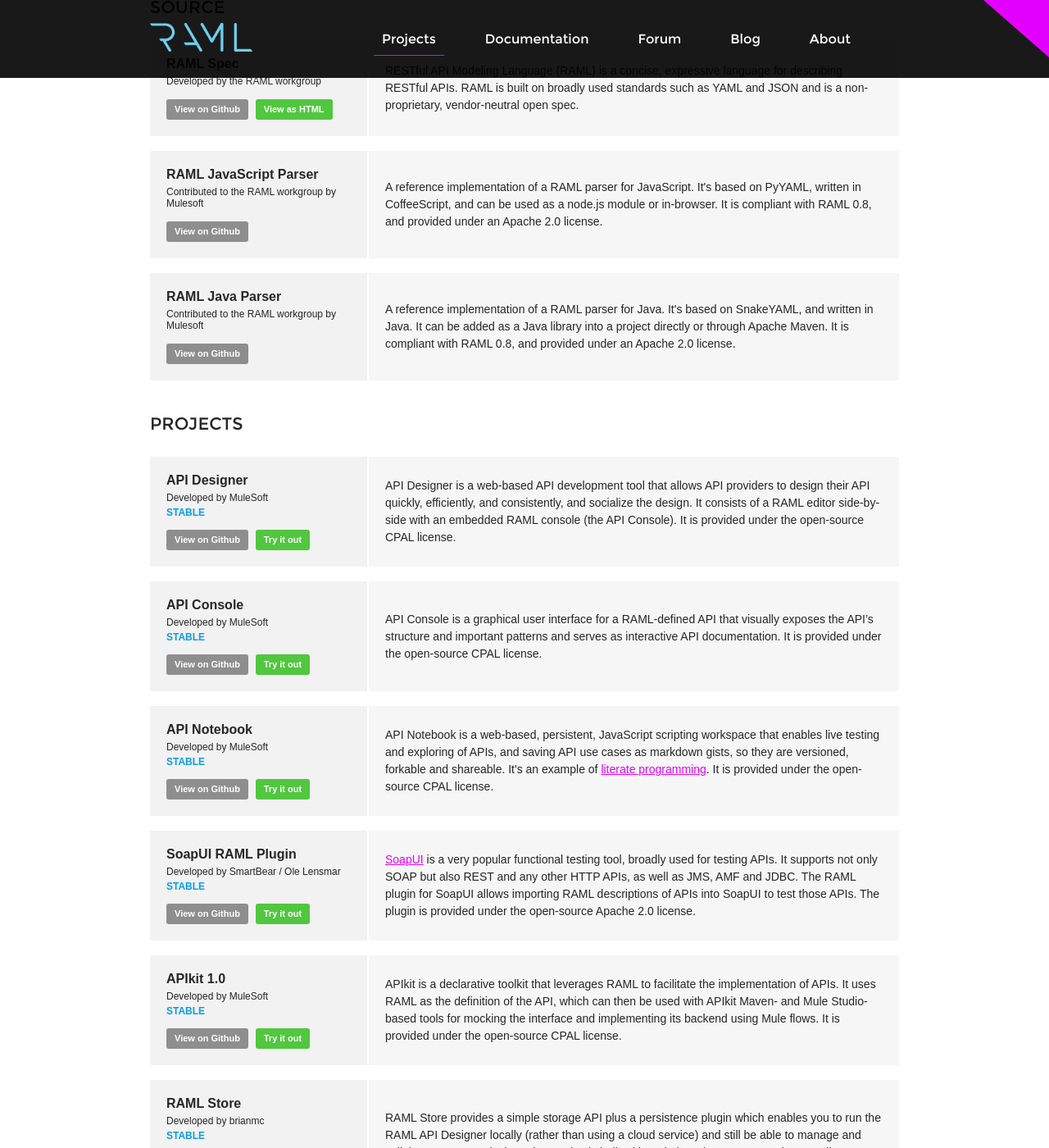
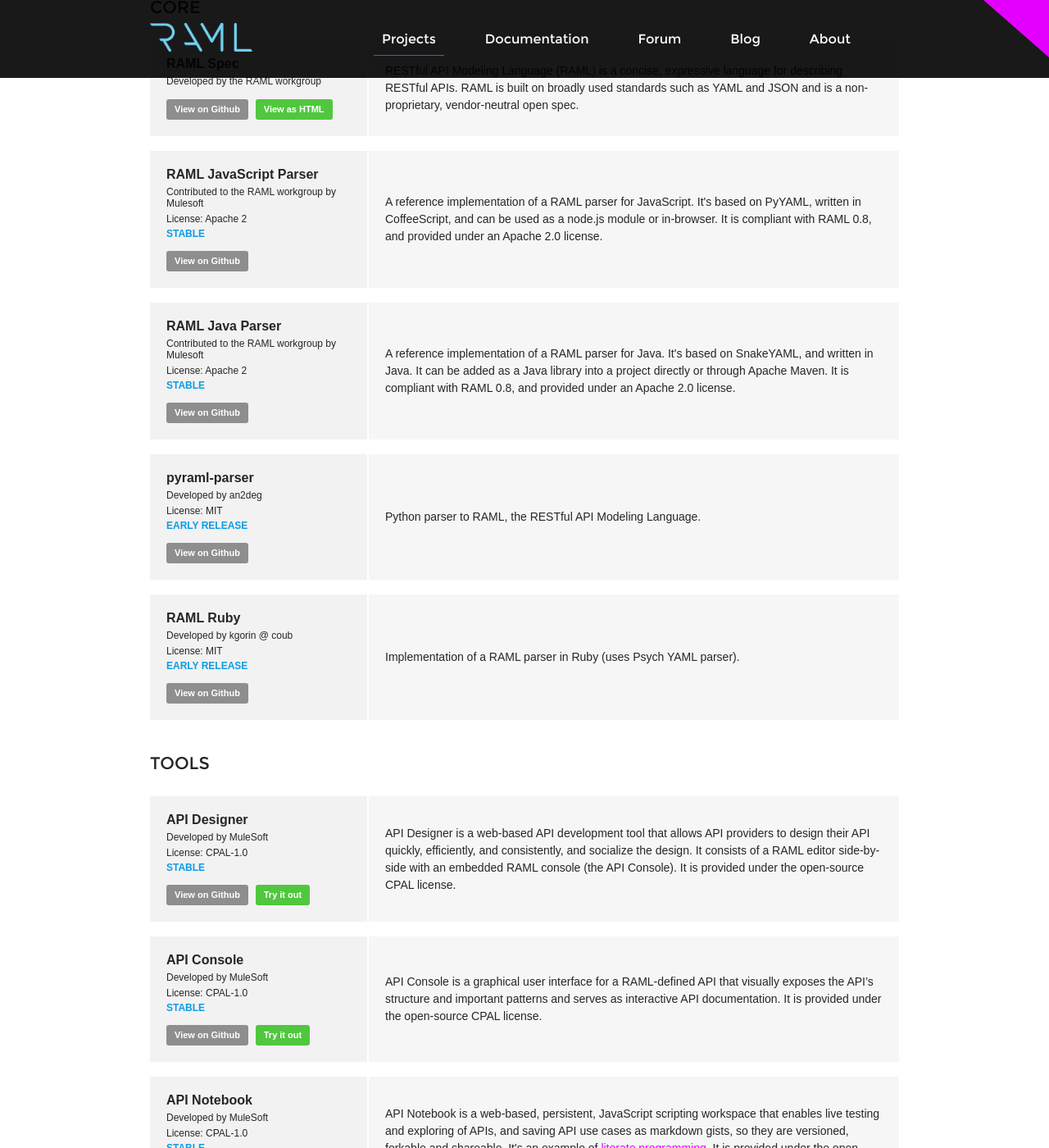
Before and after one commit to raml-org/raml-spec, a Jekyll site: the page built from projects.html, in a window 1280 px wide and 1400 px high, scrolled down 211 px. Shown: the whole window at 82% size. Built offline with Jekyll 4.4.1, drawn with Linux system fonts in a browser that asks for light colours; nearby versions of some CDN libraries; some web fonts are replaced; some of the changed text lies outside the part shown.

Commit message:
Merged projects.html

```diff
--- a/projects.html
+++ b/projects.html
@@ -8,7 +8,7 @@
                     <li><a class="active" href="projects.html">RAML Projects</a></li>
                   </ul>
                 </div>
-                <h2>Source</h2>
+                <h2>Core</h2>
                 <ul class="projects-source">
                   <li>
                     <div class="project-title">
@@ -27,6 +27,8 @@
                       <div class="icon"></div>
                       <h3>RAML JavaScript Parser</h3>
                       <h4>Contributed to the RAML workgroup by Mulesoft</h4>
+                      <h4>License: Apache 2</h4>
+                      <p>Stable</p>
                       <a href="https://github.com/raml-org/raml-js-parser" class="project-github">View on Github</a>
                     </div>
                     <div class="project-description">
@@ -40,6 +42,8 @@
                       <div class="icon"></div>
                       <h3>RAML Java Parser</h3>
                       <h4>Contributed to the RAML workgroup by Mulesoft</h4>
+                      <h4>License: Apache 2</h4>
+                      <p>Stable</p>
                       <a href="https://github.com/raml-org/raml-java-parser" class="project-github">View on Github</a>
                     </div>
                     <div class="project-description">
@@ -48,18 +52,45 @@
                         It is compliant with RAML 0.8, and provided under an Apache 2.0 license.</p>
                     </div>
                   </li>
+                  <li>
+                    <div class="project-title">
+                      <div class="icon"></div>
+                      <h3>pyraml-parser</h3>
+                      <h4>Developed by an2deg</h4>
+                      <h4>License: MIT</h4>
+                      <p>Early Release</p>
+                      <a href="https://github.com/an2deg/pyraml-parser" class="project-github" target="_blank">View on Github</a>
+                    </div>
+                    <div class="project-description">
+                      <p>Python parser to RAML, the RESTful API Modeling Language.</p>
+                    </div>
+                  </li>
+                  <li>
+                    <div class="project-title">
+                      <div class="icon"></div>
+                      <h3>RAML Ruby</h3>
+                      <h4>Developed by kgorin @ coub</h4>
+                      <h4>License: MIT</h4>
+                      <p>Early Release</p>
+                      <a href="https://github.com/coub/raml_ruby" class="project-github">View on Github</a>
+                    </div>
+                    <div class="project-description">
+                      <p>Implementation of a RAML parser in Ruby (uses Psych YAML parser).</p>
+                    </div>
+                  </li>
                   <!-- <li class="projects-add">
                     <a href="#"><i>+</i><h3>Submit RAML tools</h3></a>
                   </li> -->
                 </ul>
-                <h2>Projects</h2>
+                <h2>Tools</h2>
                 <ul class="projects-projects">
                   <li>
                     <div class="project-title">
                       <div class="icon"></div>
                       <h3>API Designer</h3>
                       <h4>Developed by MuleSoft</h4>
-                      <p>stable</p>
+                      <h4>License: CPAL-1.0</h4>
+                      <p>Stable</p>
                       <a href="https://github.com/mulesoft/api-designer" class="project-github">View on Github</a>
                       <a href="http://api-portal.anypoint.mulesoft.com/raml/api-designer" class="project-html">Try it out</a>
                     </div>
@@ -75,7 +106,8 @@
                       <div class="icon"></div>
                       <h3>API Console</h3>
                       <h4>Developed by MuleSoft</h4>
-                      <p>stable</p>
+                      <h4>License: CPAL-1.0</h4>
+                      <p>Stable</p>
                       <a href="https://github.com/mulesoft/api-console" class="project-github">View on Github</a>
                       <a href="http://api-portal.anypoint.mulesoft.com/raml-tools" class="project-html">Try it out</a>
                     </div>
@@ -90,7 +122,8 @@
                       <div class="icon"></div>
                       <h3>API Notebook</h3>
                       <h4>Developed by MuleSoft</h4>
-                      <p>stable</p>
+                      <h4>License: CPAL-1.0</h4>
+                      <p>Stable</p>
                       <a href="https://github.com/mulesoft/api-notebook" class="project-github">View on Github</a>
                       <a href="http://apinotebook.com" class="project-html">Try it out</a>
                     </div>
@@ -107,7 +140,8 @@
                       <div class="icon"></div>
                       <h3>SoapUI RAML Plugin</h3>
                       <h4>Developed by SmartBear / Ole Lensmar</h4>
-                      <p>stable</p>
+                      <h4>License: Apache 2</h4>
+                      <p>Stable</p>
                       <a href="https://github.com/olensmar/soapui-raml-plugin" class="project-github">View on Github</a>
                       <a href="http://olensmar.blogspot.se/2013/12/a-raml-apihub-plugin-for-soapui.html" class="project-html">Try it out</a>
                     </div>
@@ -124,7 +158,8 @@
                       <div class="icon"></div>
                       <h3>APIkit 1.0</h3>
                       <h4>Developed by MuleSoft</h4>
-                      <p>stable</p>
+                      <h4>License: CPAL-1.0</h4>
+                      <p>Stable</p>
                       <a href="https://github.com/mulesoft/apikit" class="project-github">View on Github</a>
                       <a href="http://www.mulesoft.org/documentation/display/current/APIkit" class="project-html">Try it out</a>
                     </div>
@@ -140,7 +175,8 @@
                       <div class="icon"></div>
                       <h3>RAML Store</h3>
                       <h4>Developed by brianmc</h4>
-                      <p>stable</p>
+                      <h4>License: Apache 2</h4>
+                      <p>Early Release</p>
                       <a href="https://github.com/brianmc/raml-store" class="project-github">View on Github</a>
                     </div>
                     <div class="project-description">
@@ -154,7 +190,8 @@
                       <div class="icon"></div>
                       <h3>JAX-RS Codegen</h3>
                       <h4>Developed by MuleSoft</h4>
-                      <p>stable</p>
+                      <h4>License: Apache 2/h4>
+                      <p>Stable</p>
                       <a href="https://github.com/mulesoft/raml-jaxrs-codegen" class="project-github">View on Github</a>
                     </div>
                     <div class="project-description">
@@ -171,7 +208,8 @@
                       <div class="icon"></div>
                       <h3>RAML Sublime Plugin</h3>
                       <h4>Developed by MuleSoft</h4>
-                      <p>stable</p>
+                      <h4>License: Apache 2</h4>
+                      <p>Stable</p>
                       <a href="https://github.com/mulesoft/raml-sublime-plugin" class="project-github">View on Github</a>
                     </div>
                     <div class="project-description">
@@ -184,7 +222,8 @@
                       <div class="icon"></div>
                       <h3>RAML to HTML</h3>
                       <h4>Developed by kevinrenskers</h4>
-                      <p>stable</p>
+                      <h4>License: MIT</h4>
+                      <p>Stable</p>
                       <a href="https://github.com/kevinrenskers/raml2html" class="project-github">View on Github</a>
                     </div>
                     <div class="project-description">
@@ -197,7 +236,8 @@
                       <div class="icon"></div>
                       <h3>ATOM RAML package</h3>
                       <h4>Developed by n4ch03</h4>
-                      <p>stable</p>
+                      <h4>License: MIT</h4>
+                      <p>Early Release</p>
                       <a href="https://github.com/n4ch03/atom-raml" class="project-github">View on Github</a>
                     </div>
                     <div class="project-description">
@@ -209,7 +249,8 @@
                       <div class="icon"></div>
                       <h3>GULP RAML plugin</h3>
                       <h4>Developed by JohanObrink</h4>
-                      <p>stable</p>
+                      <h4>License: MIT</h4>
+                      <p>Early Release</p>
                       <a href="https://github.com/JohanObrink/gulp-raml" class="project-github">View on Github</a>
                     </div>
                     <div class="project-description">
@@ -221,7 +262,8 @@
                       <div class="icon"></div>
                       <h3>Osprey</h3>
                       <h4>Developed by MuleSoft</h4>
-                      <p>stable</p>
+                      <h4>License: Apache 2</h4>
+                      <p>Early Release</p>
                       <a href="https://github.com/mulesoft/osprey" class="project-github">View on Github</a>
                     </div>
                     <div class="project-description">
@@ -233,27 +275,29 @@
                   <li>
                     <div class="project-title">
                       <div class="icon"></div>
-                      <h3>RAML Ruby</h3>
-                      <h4>Developed by kgorin @ coub</h4>
-                      <p>stable</p>
-                      <a href="https://github.com/coub/raml_ruby" class="project-github">View on Github</a>
-                    </div>
-                    <div class="project-description">
-                      <p>Implementation of a RAML parser in Ruby (uses Psych YAML parser).</p>
-                    </div>
-                  </li>
-                  <li>
-                    <div class="project-title">
-                      <div class="icon"></div>
                       <h3>RAMLang</h3>
                       <h4>Developed by alexios3d</h4>
-                      <p>stable</p>
+                      <h4>License: MIT</h4>
+                      <p>Early Release</p>
                       <a href="https://github.com/syple/generator-ramlang" class="project-github">View on Github</a>
                     </div>
                     <div class="project-description">
                       <p>RAMLang is a simple and easy to use command line tool. It's main goal is to provide AngularJS services which help communicate with RESTful API's.</p>
                     </div>
                   </li>
+                  <li>
+                    <div class="project-title">
+                      <div class="icon"></div>
+                      <h3>swagger2raml</h3>
+                      <h4>Developed by rucek</h4>
+                      <h4>License: Apache 2</h4>
+                      <p>Early Release</p>
+                      <a href="https://github.com/8x8Cloud/swagger2raml" class="project-github" target="_blank">View on Github</a>
+                    </div>
+                    <div class="project-description">
+                      <p>A utility to generate RAML documentation from Swagger JSON.</p>
+                    </div>
+                  </li>
                   <li class="projects-add">
                     <h3>Contact us at <a href="mailto:info@raml.org">info@raml.org</a> to add your RAML projects to this list.</h3>
                   </li>
```
